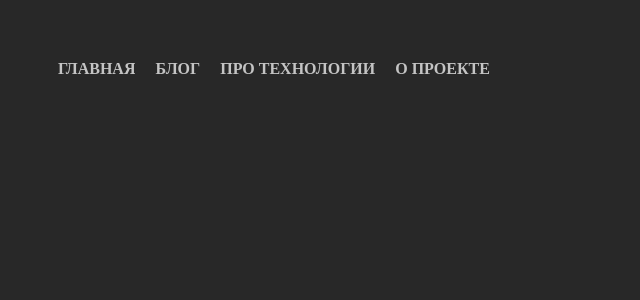
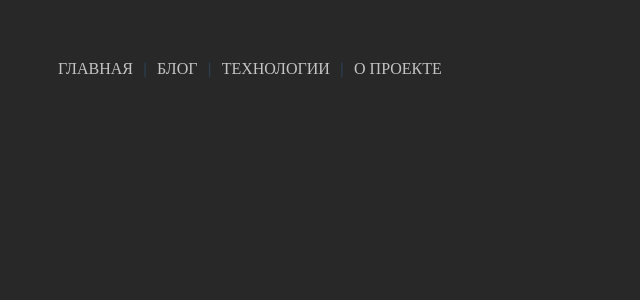
Before and after one commit to NikPrime/nikantipin.front, a Vue app: page / in a window 1280 px wide. Shown: the top 300 px of the page, without its empty margins (0-640 px from the left). Built offline with nearby package versions, Linux system fonts and the light colour scheme.

Commit message:
Fix navbar

```diff
--- a/src/components/Navbar.vue
+++ b/src/components/Navbar.vue
@@ -6,28 +6,27 @@
         <span>Главная</span>
       </a>
     </li>
-
+    |
     <li>
       <a href="https://nikantipin.site/blog">
         <span>Блог</span>
         <span>Блог</span>
       </a>
     </li>
-
+    |
     <li>
       <a href="https://nikantipin.site/tech">
-        <span>Про технологии</span>
-        <span>Про технологии</span>
+        <span>Технологии</span>
+        <span>Технологии</span>
       </a>
     </li>
-
+    |
     <li>
       <a href="https://nikantipin.site/about">
         <span>О проекте</span>
         <span>О проекте</span>
       </a>
     </li>
-
   </ul>
 </template>
 
@@ -62,7 +61,7 @@ ul li {
 
 ul li a {
   display: block;
-  font-weight: 600;
+  font-weight: 400;
   height: 20px;
   overflow: hidden;
   position: relative;
```
